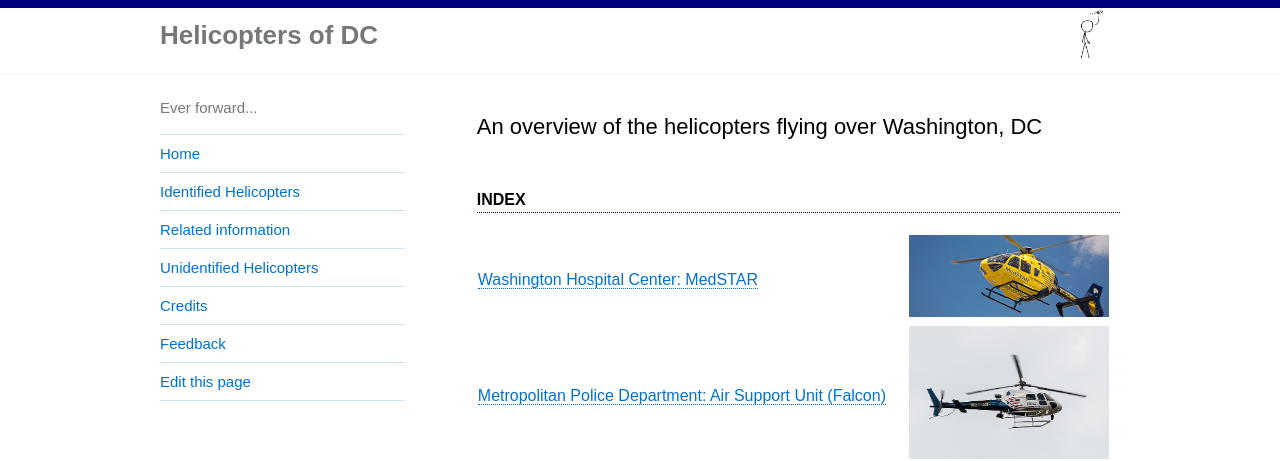
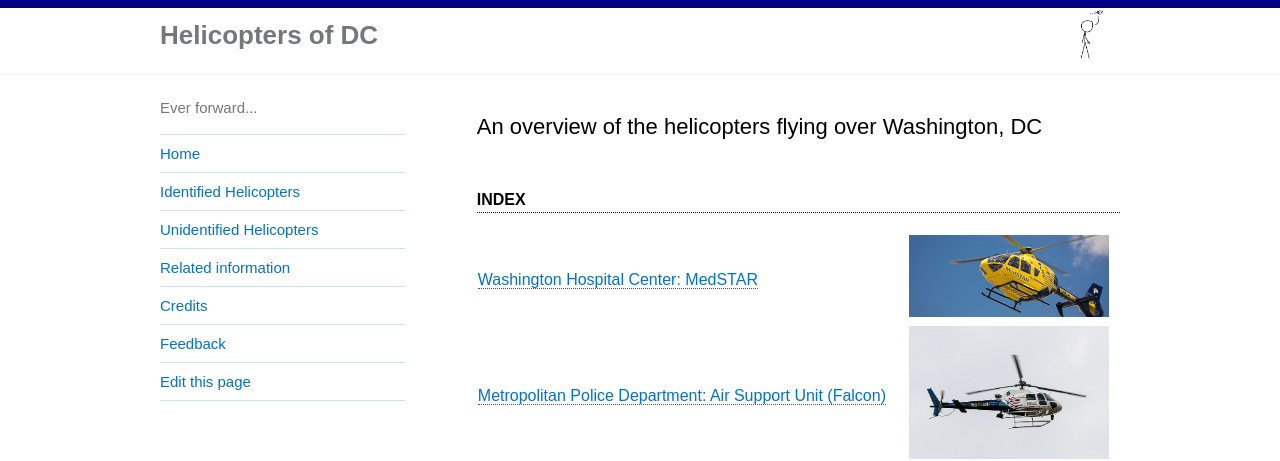
Before and after one commit to gbinal/dc-helicopters, a Jekyll site: the page built from index.md, in a window 1280 px wide. Shown: the top 461 px of the page. Built offline with Jekyll 4.4.1, drawn with Linux system fonts in a browser that asks for light colours.

Commit message:
re-sorting the sidebar

```diff
--- a/_config.yml
+++ b/_config.yml
@@ -50,11 +50,11 @@
 - text: Identified Helicopters
   url: /helicopters/
   internal: true
+- text: Unidentified Helicopters
+  url: /uncertain/
+  internal: true
 - text: Related information
   url: /related-information/
-  internal: true
-- text: Unidentified Helicopters
-  url: /uncertain/
   internal: true
 - text: Credits
   url: /credits/
```
